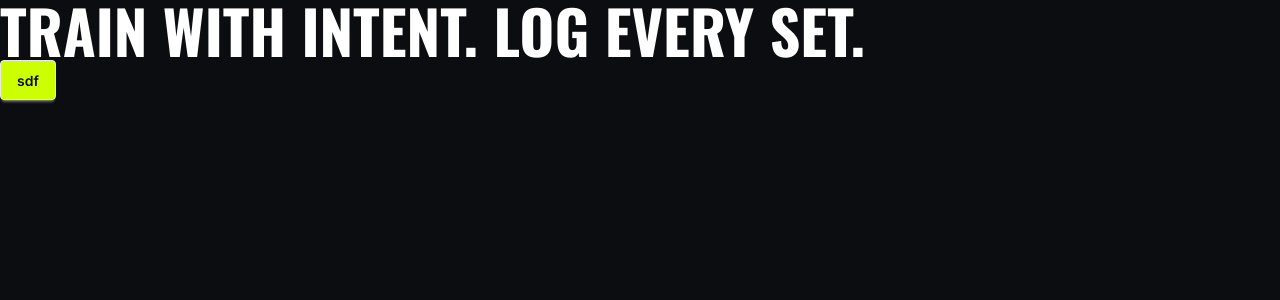
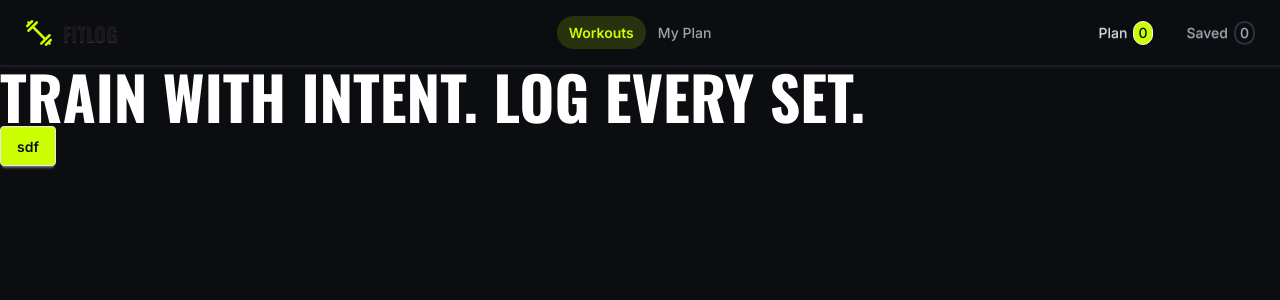
Before and after one commit to saad-ebne-haque/fit-log-nextJS-project-ph-l1-b14-a6, a Next.js app: page / in a window 1280 px wide. Shown: the top 300 px of the page. Built offline with nearby package versions, Linux system fonts and the light colour scheme.

Commit message:
feat(navbar): add responsive navbar, logo, and active route-aware navigation menus

```diff
--- a/src/app/layout.tsx
+++ b/src/app/layout.tsx
@@ -1,7 +1,7 @@
 import type { Metadata } from "next";
 import { Oswald, Inter } from "next/font/google";
 import "./globals.css";
-
+import Navbar from "@/components/shared/Navbar";
 
 const oswald = Oswald({
   variable: "--font-oswald",
@@ -26,7 +26,7 @@ export default function RootLayout({ children }: LayoutProps<"/">) {
       className={`${oswald.variable} ${inter.variable} h-full antialiased`}
     >
       <body className="min-h-full flex flex-col">
-
+        <Navbar></Navbar>
         <main className="grow">
           {children}
         </main>
--- /dev/null
+++ b/src/components/shared/NavMenus.tsx
@@ -0,0 +1,45 @@
+'use client';
+import Link from "next/link";
+import { usePathname } from "next/navigation";
+
+interface NavMenuInterface {
+    path: string;
+    title: string;
+}
+
+
+
+const NavMenus = () => {
+    const pathName = usePathname();
+
+    const navMenu: NavMenuInterface[] = [
+        { path: '/', title: 'Workouts' },
+        { path: '/my-plan', title: 'My Plan' }
+    ];
+
+
+    return (
+        <>
+            {
+                navMenu.map(menu => {
+                    const isActive: boolean = menu.path === pathName;
+
+
+
+
+                    return <li
+                        key={menu.path}
+                        className={`rounded-full ${isActive ? 'bg-brand/15 font-semibold text-brand' : 'text-dim font-medium'}`}
+                    >
+                        <Link href={menu.path}>
+                            {menu.title}
+                        </Link>
+                    </li>
+                })
+            }
+
+        </>
+    );
+};
+
+export default NavMenus;
--- /dev/null
+++ b/src/components/shared/Navbar.tsx
@@ -0,0 +1,52 @@
+import Image from "next/image";
+import NavMenus from "./NavMenus";
+import Link from "next/link";
+
+
+
+
+const Navbar = () => {
+
+
+
+    return (
+        <>
+
+            <nav className="bg-background shadow-sm border-b border-[#1c1f26] shadow-[#1c1f26]">
+                <div className="navbar container mx-auto">
+                    <div className="navbar-start">
+                        <div className="dropdown">
+                            <div tabIndex={0} role="button" className="btn btn-ghost lg:hidden">
+                                <svg aria-label="Menu" xmlns="http://www.w3.org/2000/svg" className="h-5 w-5" fill="none" viewBox="0 0 24 24" stroke="currentColor"> <path strokeLinecap="round" strokeLinejoin="round" strokeWidth="2" d="M4 6h16M4 12h8m-8 6h16" /> </svg>
+                            </div>
+                            <ul
+                                tabIndex={-1}
+                                className="menu menu-sm dropdown-content bg-background rounded-box z-1 mt-3 w-52 p-2 shadow">
+                                <NavMenus></NavMenus>
+                            </ul>
+                        </div>
+                        <Link href='/'>
+                            <span className="btn btn-ghost rounded-full text-xl flex items-center gap-2.5 font-heading">
+                                <Image src="/assets/logo.png" alt="FitLog Logo" width={28} height={28} />
+                                FITLOG
+                            </span>
+                        </Link>
+                    </div>
+                    <div className="navbar-center hidden lg:flex">
+                        <ul className="menu menu-horizontal px-1">
+                            <NavMenus></NavMenus>
+                        </ul>
+                    </div>
+                    <div className="navbar-end">
+                        <a className="btn btn-ghost rounded-full text-[#d1d5db] font-medium">Plan <span className="badge bg-brand text-background p-1 rounded-full">0</span></a>
+                        <a className="btn btn-ghost rounded-full text-dim font-medium ">Saved <span className="badge badge-outline p-1 rounded-full border-2 border-[#2D313B]">0</span></a>
+                    </div>
+                </div>
+            </nav>
+
+
+        </>
+    );
+};
+
+export default Navbar;
```
